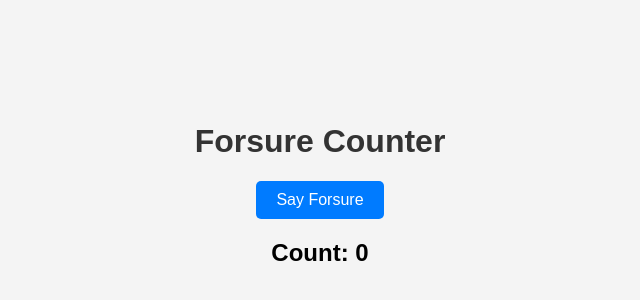
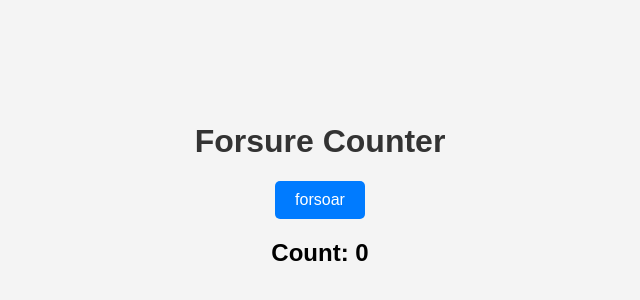
Before and after one commit to demirozg/forsure-counter, a plain HTML site: page index.html in a window 1280 px wide. Shown: the part 216-516 px from the top of the page, without its empty margins (320-960 px from the left). Drawn offline with Linux system fonts and the light colour scheme.

Commit message:
Update index.html

```diff
--- a/index.html
+++ b/index.html
@@ -40,7 +40,7 @@
 <body>
 
     <h1>Forsure Counter</h1>
-    <button onclick="incrementCounter()">Say Forsure</button>
+    <button onclick="incrementCounter()">forsoar</button>
     <div class="counter">Count: <span id="counterValue">0</span></div>
 
     <script>
```
